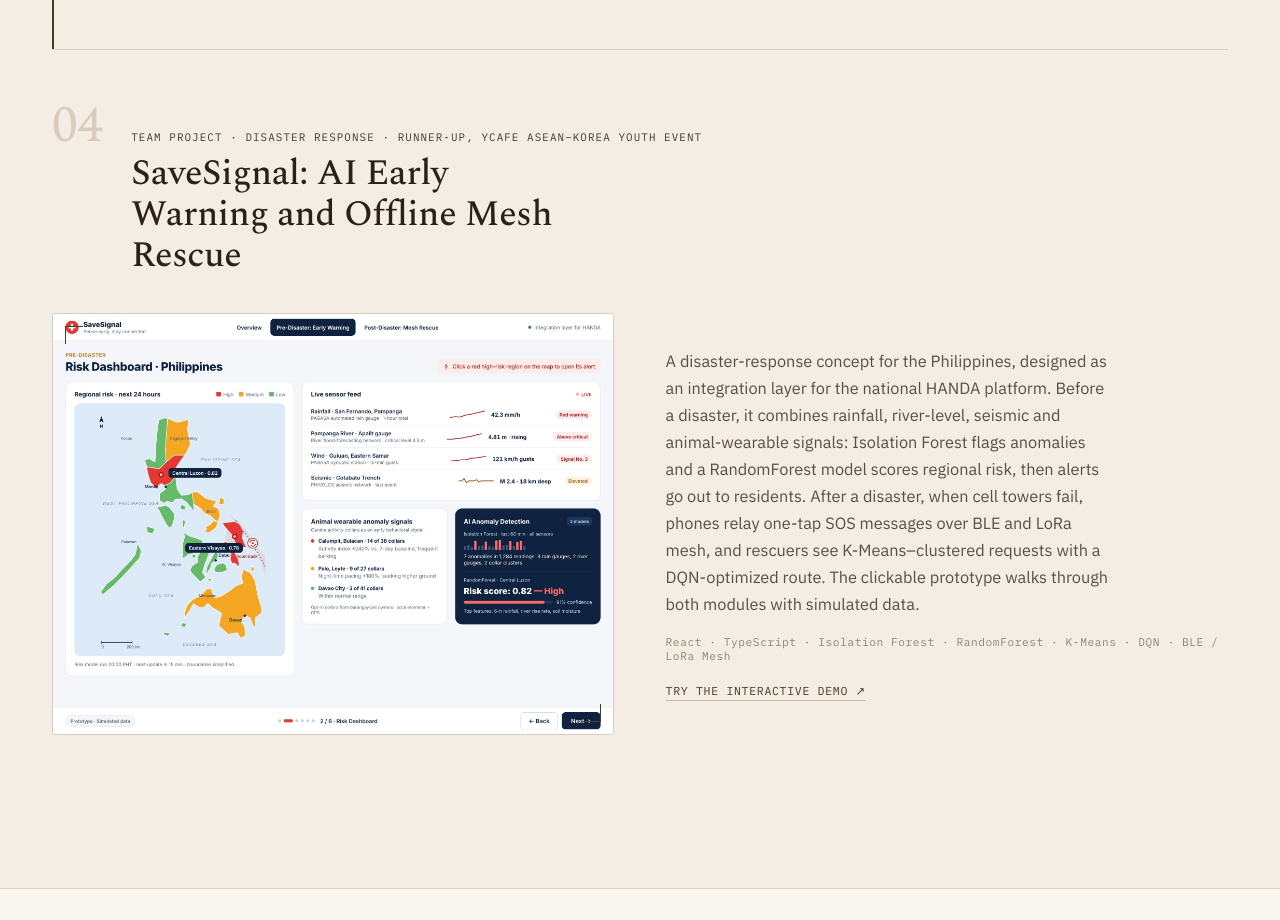
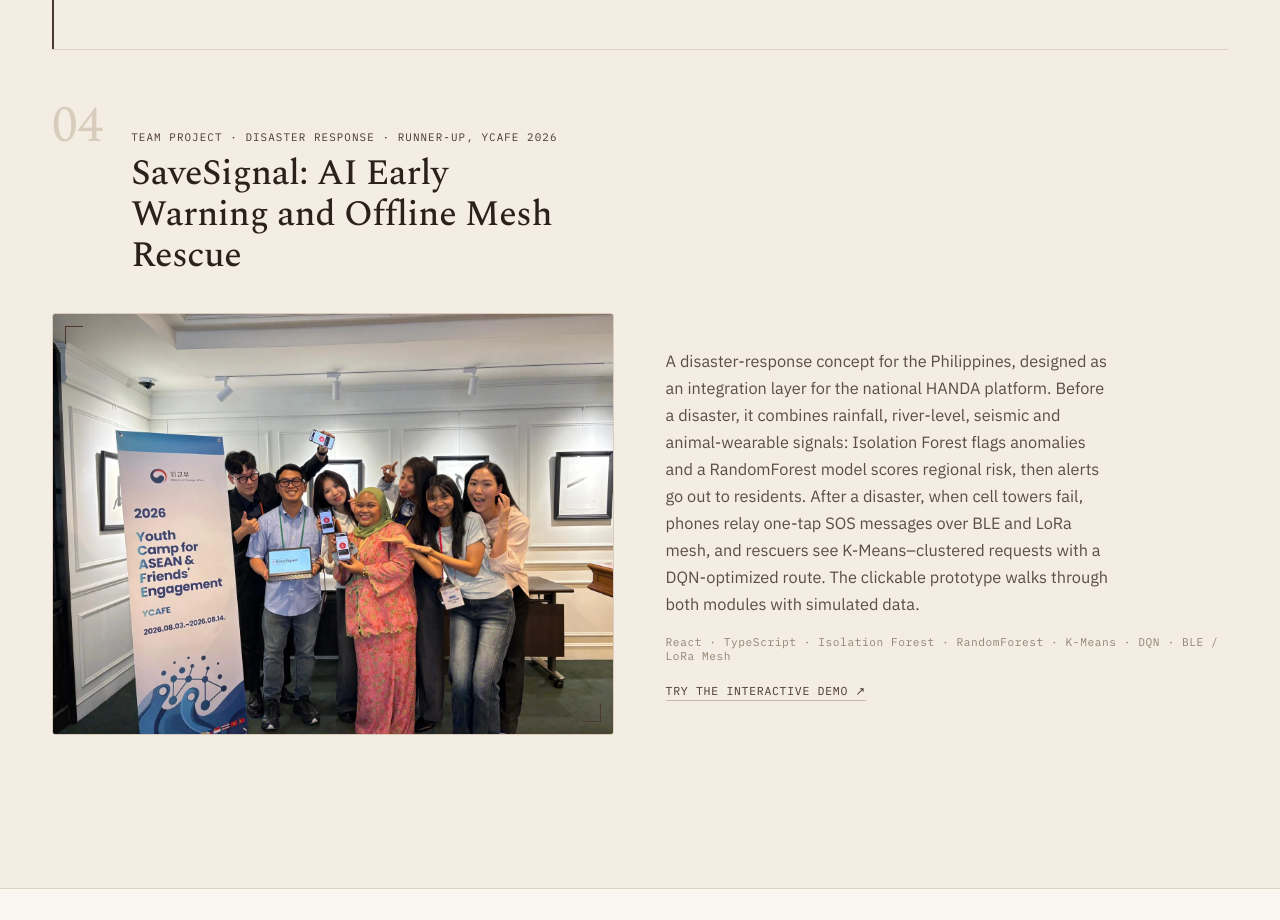
Before and after one commit to deolianatilman-rgb/deolianatilman-rgb.github.io, a plain HTML site: page Portfolio.dc.html in a window 1280 px wide. Shown: the part 11080-12000 px from the top of the page. Drawn offline with nearby package versions, Linux system fonts and the light colour scheme.

Commit message:
Use team photo for SaveSignal project
Replaces the dashboard screenshot with the Team 4-ever photo from
YCAFE 2026 and names the event in the project label.

Co-Authored-By: Claude Opus 5.5 <noreply@anthropic.com>
Claude-Session: https://claude.ai/code/session_01S97CXawDasaZpWsJjG3Nif

```diff
--- a/Portfolio.dc.html
+++ b/Portfolio.dc.html
@@ -638,16 +638,16 @@
         <div style="display:flex;align-items:baseline;gap:clamp(16px,3vw,28px);margin-bottom:clamp(24px,3vw,36px);">
           <div style="font-family:'Spectral',serif;font-size:clamp(2.4rem,4vw,3.2rem);font-weight:400;color:#D8CCBD;line-height:1;flex:0 0 auto;">04</div>
           <div>
-            <div style="font-family:'IBM Plex Mono',monospace;font-size:0.68rem;letter-spacing:0.1em;text-transform:uppercase;color:{{ accent }};margin-bottom:10px;">Team Project · Disaster Response · Runner-up, YCAFE ASEAN–Korea Youth Event</div>
+            <div style="font-family:'IBM Plex Mono',monospace;font-size:0.68rem;letter-spacing:0.1em;text-transform:uppercase;color:{{ accent }};margin-bottom:10px;">Team Project · Disaster Response · Runner-up, YCAFE 2026</div>
             <h3 style="font-family:'Spectral',serif;font-weight:500;font-size:clamp(1.5rem,2.8vw,2.3rem);line-height:1.14;letter-spacing:-0.01em;margin:0;max-width:24ch;">SaveSignal: AI Early Warning and Offline Mesh Rescue</h3>
           </div>
         </div>
         <div style="display:grid;grid-template-columns:repeat(auto-fit,minmax(280px,1fr));gap:clamp(24px,4vw,56px);align-items:center;">
-          <a href="savesignal/" target="_blank" rel="noopener" style="position:relative;display:block;aspect-ratio:4/3;width:100%;border:1px solid #D8CCBD;border-radius:3px;overflow:hidden;background:#FAF6F0;">
-            <img src="uploads/savesignal-dashboard.jpg" alt="SaveSignal risk dashboard: map of the Philippines colored by regional risk, live sensor feed and AI anomaly detection" style="position:absolute;inset:0;width:100%;height:100%;object-fit:cover;object-position:top left;display:block;">
+          <div style="position:relative;aspect-ratio:4/3;width:100%;border:1px solid #D8CCBD;border-radius:3px;overflow:hidden;background:#FAF6F0;">
+            <img src="uploads/savesignal-team.webp" alt="Team 4-ever at YCAFE 2026, holding phones and a tablet showing the SaveSignal app next to the event banner" style="position:absolute;inset:0;width:100%;height:100%;object-fit:cover;display:block;">
             <div style="position:absolute;top:12px;left:12px;width:18px;height:18px;border-top:1.5px solid {{ accent }};border-left:1.5px solid {{ accent }};"></div>
             <div style="position:absolute;bottom:12px;right:12px;width:18px;height:18px;border-bottom:1.5px solid {{ accent }};border-right:1.5px solid {{ accent }};"></div>
-          </a>
+          </div>
           <div>
             <p style="font-size:1.02rem;line-height:1.65;color:#5C4E42;margin:0 0 18px;max-width:46ch;">A disaster-response concept for the Philippines, designed as an integration layer for the national HANDA platform. Before a disaster, it combines rainfall, river-level, seismic and animal-wearable signals: Isolation Forest flags anomalies and a RandomForest model scores regional risk, then alerts go out to residents. After a disaster, when cell towers fail, phones relay one-tap SOS messages over BLE and LoRa mesh, and rescuers see K-Means–clustered requests with a DQN-optimized route. The clickable prototype walks through both modules with simulated data.</p>
             <div style="font-family:'IBM Plex Mono',monospace;font-size:0.7rem;letter-spacing:0.05em;color:#948473;margin-bottom:16px;">React · TypeScript · Isolation Forest · RandomForest · K-Means · DQN · BLE / LoRa Mesh</div>
```
Also changed, not shown: index.html (+1 -1 lines), uploads/savesignal-dashboard.jpg (deleted), uploads/savesignal-team.webp (added).
